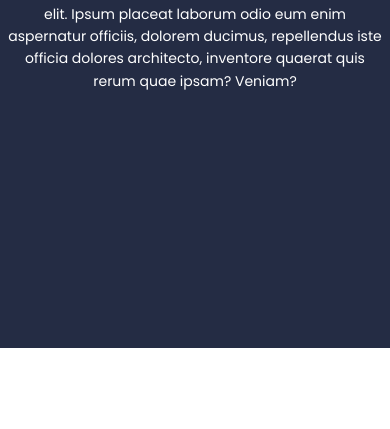
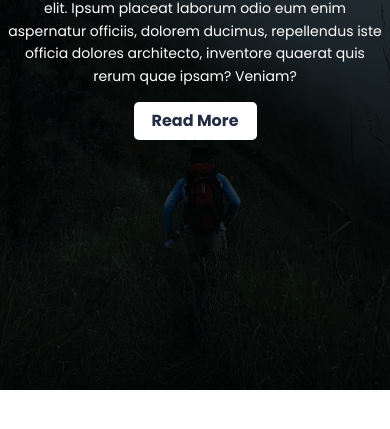
Before and after one commit to Thirumalai08/test-template, a plain HTML site: page index.html in a window 390 px wide. Shown: the part 407-836 px from the top of the page. Drawn offline with Linux system fonts and the light colour scheme; a web font is replaced by a local one.

Commit message:
Banner Added

```diff
--- a/index.html
+++ b/index.html
@@ -61,11 +61,12 @@
      <!--End of Navbar-->
      <!--Banner-->
      <div class="banner">
-        <!--<img src="" alt="banner" />-->
+        <img src="./images/banner-1.jpg" alt="banner" />
         <div class="content">
             <h2>Success by Design</h2>
             <p>Lorem ipsum dolor sit amet consectetur adipisicing elit. Ipsum placeat laborum odio eum enim aspernatur officiis, dolorem ducimus, repellendus iste officia dolores architecto, inventore quaerat quis rerum quae ipsam? Veniam?</p>
-        </div>
+            <a href="#" class="btn">Read More</a>
+          </div>
      </div>
      <!--End of Banner-->
 <script src="app.js"></script>
--- a/style.css
+++ b/style.css
@@ -17,6 +17,16 @@ ul {
 a {
   text-decoration: none;
   color: #333;
+}
+.btn {
+  display: inline-block;
+  padding: 10px 30px;
+  cursor: pointer;
+  background: #fff;
+  color: #242C44;
+  font-weight: 700;
+  border-radius: 5px;
+  margin-top: 15px;
 }
 .navbar {
   background: #fff;
@@ -171,13 +181,14 @@ a {
 .banner {
   position: relative;
   width: 100%;
-  height: 80vh;
-  background: #242C44;
+  height: 85vh;
+  background: #000;
+  /*background: #242C44;*/
   display: flex;
   justify-content: center;
   align-items: center;
 }
-/*.banner img {
+.banner img {
   position: absolute;
   top: 0;
   left: 0;
@@ -185,7 +196,7 @@ a {
   height: 100%;
   object-fit: cover;
   opacity: 0.25;
-}*/
+}
 .banner .content {
   position: relative;
   max-width: 750px;
@@ -203,9 +214,29 @@ a {
   .banner .content { max-width: 550px; }
   .banner .content h2 { font-size: 40px; }
   .banner .content p { font-size: 16px; }
+  .btn {
+    display: inline-block;
+    padding: 8px 24px;
+    cursor: pointer;
+    background: #fff;
+    color: #242C44;
+    font-weight: 700;
+    border-radius: 5px;
+    margin-top: 15px;
+  }
 }
 @media screen and (max-width:480px){
   .banner .content { max-width: 380px; }
   .banner .content h2 { font-size: 32px; }
   .banner .content p { font-size: 14px; }
+  .btn {
+    display: inline-block;
+    padding: 6px 18px;
+    cursor: pointer;
+    background: #fff;
+    color: #242C44;
+    font-weight: 700;
+    border-radius: 5px;
+    margin-top: 15px;
+  }
 }
```
Also changed, not shown: images/banner-1.jpg (added), images/banner.jpg (added), images/home-bg.jpg (deleted), images/logo.jpg (deleted), images/me.jpg (deleted), images/portfolio/1.jpg (deleted), images/portfolio/2.jpg (deleted), images/portfolio/3.jpg (deleted), images/portfolio/4.jpg (deleted), images/portfolio/5.jpg (deleted), images/portfolio/6.jpg (deleted).
